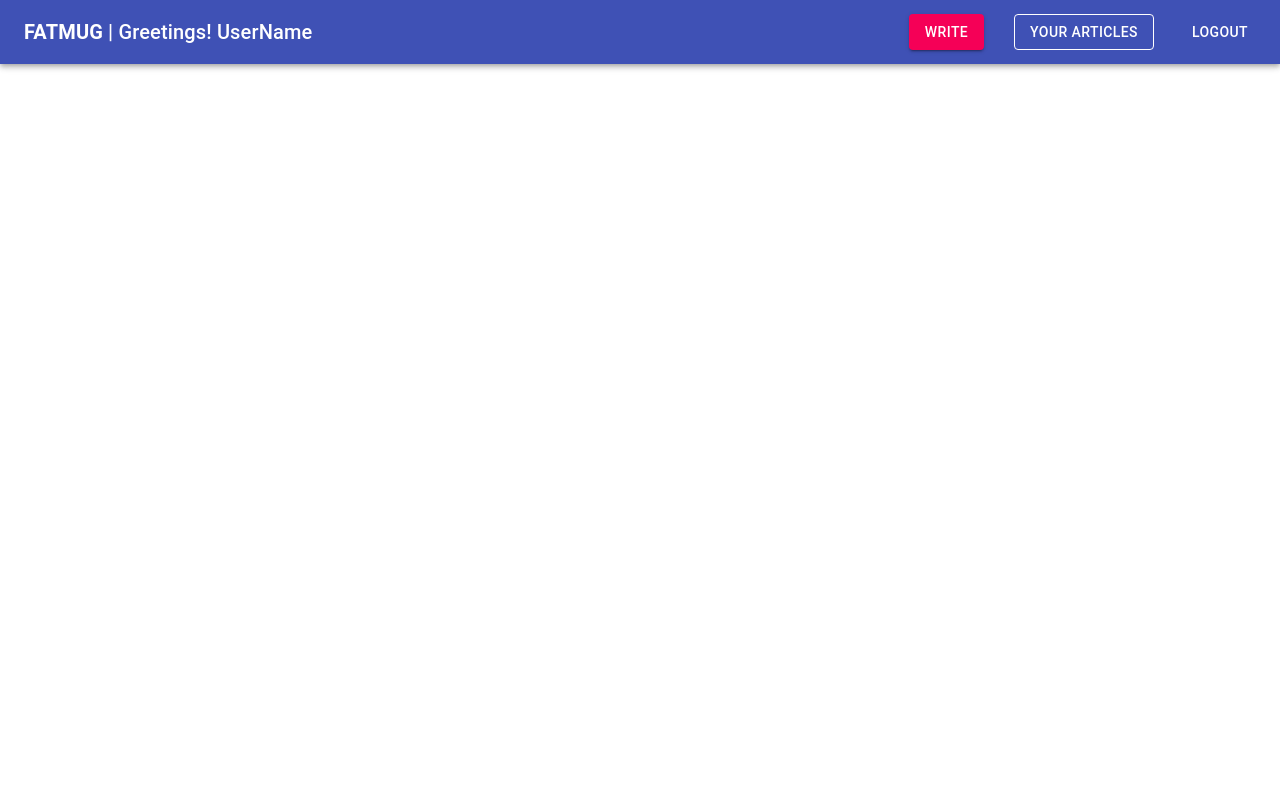
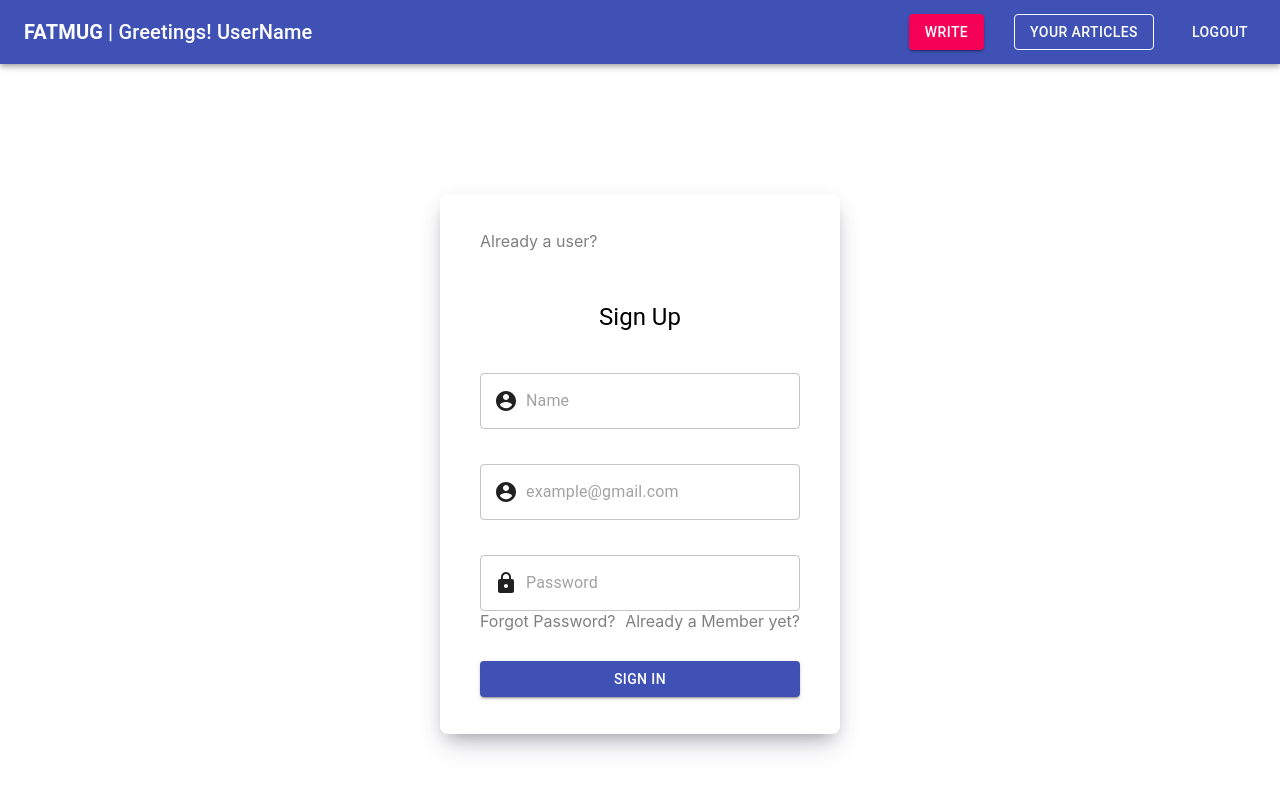
Before and after one commit to Mohammadshahzaib007/fatmug-blog-app-assignment, a React (Create React App) app: page /signup in a window 1280 px wide. Shown: the top 790 px of the page. Built offline with nearby package versions, Linux system fonts and the light colour scheme.

Commit message:
forms were completed

```diff
--- a/src/App.js
+++ b/src/App.js
@@ -6,6 +6,7 @@ import ArticleView from './pages/ArticleView';
 import Home from './pages/Home';
 import Login from './pages/Login';
 import MyArticle from './pages/MyArticle';
+import Signup from './pages/Signup';
 import writeArticle from './pages/writeArticle';
 
 function App () {
@@ -17,6 +18,7 @@ function App () {
        <Route exact path="/article-view" component={ArticleView} />
        <Route exact path="/your-articles" component={MyArticle} />
        <Route exact path="/login" component={Login} />
+       <Route exact path="/signup" component={Signup} />
      </Switch>
    </Layout>
   );
--- a/src/pages/Login.js
+++ b/src/pages/Login.js
@@ -1,4 +1,4 @@
-import React from 'react';
+import React, { useState } from 'react';
 import {
   Container,
   FormControl,
@@ -17,7 +17,8 @@ import { Link } from 'react-router-dom';
 const useStyles = makeStyles({
   formContainer: {
     width: '25rem',
-    height: '31.25rem',
+    minHeight: '31.25rem',
+    // padding: '20px 0',
     background: 'white',
     borderRadius: '8px',
     boxShadow:
@@ -31,6 +32,18 @@ const useStyles = makeStyles({
 function Login () {
   const classes = useStyles();
 
+  const [state, setState] = useState({
+    email: '',
+    password: ''
+  });
+
+  const inputChangeHandler = (e) => {
+    setState({
+      ...state,
+      [e.target.name]: e.target.value
+    });
+  };
+
   return (
     <section style={{ width: '100%', height: '80vh' }}>
       <Container style={{ width: '100%', height: '100%' }}>
@@ -41,14 +54,36 @@ function Login () {
           style={{ width: '100%', height: '100%' }}
         >
           <Grid className={classes.formContainer}>
-            <div style={{ width: '80%', height: '80%', display: 'flex', alignItems: 'center', justifyContent: 'center', flexDirection: 'column' }}>
-              <Link style={{ alignSelf: 'flex-start', marginBottom: '50px', color: 'rgba(0, 0, 0, .5)' }}>create a new account</Link>
+            <div
+              style={{
+                width: '80%',
+                height: '80%',
+                display: 'flex',
+                alignItems: 'center',
+                justifyContent: 'center',
+                flexDirection: 'column'
+              }}
+            >
+              <Link
+                to="/signup"
+                style={{
+                  alignSelf: 'flex-start',
+                  marginBottom: '50px',
+                  color: 'rgba(0, 0, 0, .5)'
+                }}
+              >
+                create a new account
+              </Link>
               <FormControl fullWidth>
-                <Typography variant="h5" style={{ textAlign: 'center', marginBottom: '40px' }}>
+                <Typography
+                  variant="h5"
+                  style={{ textAlign: 'center', marginBottom: '40px' }}
+                >
                   Log In
                 </Typography>
                 <TextField
-                style={{ marginBottom: '35px' }}
+                  name="email"
+                  style={{ marginBottom: '35px' }}
                   variant="outlined"
                   placeholder="example@gmail.com"
                   InputProps={{
@@ -58,8 +93,10 @@ function Login () {
                       </InputAdornment>
                     )
                   }}
+                  onChange={inputChangeHandler}
                 />
                 <TextField
+                  name="password"
                   variant="outlined"
                   placeholder="Password"
                   InputProps={{
@@ -69,13 +106,26 @@ function Login () {
                       </InputAdornment>
                     )
                   }}
+                  onChange={inputChangeHandler}
                 />
-                <div style={{ display: 'flex', justifyContent: 'space-between', marginBottom: '30px' }}>
-                  <Link style={{ color: 'rgba(0, 0, 0, .5)' }}>Forgot Password?</Link>
-                  <Link style={{ color: 'rgba(0, 0, 0, .5)' }}>Not a Member yet?</Link>
+                <div
+                  style={{
+                    display: 'flex',
+                    justifyContent: 'space-between',
+                    marginBottom: '30px'
+                  }}
+                >
+                  <Link style={{ color: 'rgba(0, 0, 0, .5)' }}>
+                    Forgot Password?
+                  </Link>
+                  <Link to="/signup" style={{ color: 'rgba(0, 0, 0, .5)' }}>
+                    Not a Member yet?
+                  </Link>
                 </div>
 
-                <Button variant="contained" color="primary" size="medium">SIGN IN</Button>
+                <Button variant="contained" color="primary" size="medium">
+                  SIGN IN
+                </Button>
               </FormControl>
             </div>
           </Grid>
--- a/src/pages/Signup.js
+++ b/src/pages/Signup.js
@@ -1,4 +1,4 @@
-import React from 'react';
+import React, { useState } from 'react';
 import {
   Container,
   FormControl,
@@ -17,7 +17,8 @@ import { Link } from 'react-router-dom';
 const useStyles = makeStyles({
   formContainer: {
     width: '25rem',
-    height: '31.25rem',
+    minHeight: '31.25rem',
+    padding: '20px 0',
     background: 'white',
     borderRadius: '8px',
     boxShadow:
@@ -30,6 +31,19 @@ const useStyles = makeStyles({
 
 function Signup () {
   const classes = useStyles();
+
+  const [state, setState] = useState({
+    name: '',
+    email: '',
+    password: ''
+  });
+
+  const inputChangeHandler = (e) => {
+    setState({
+      ...state,
+      [e.target.name]: e.target.value
+    });
+  };
 
   return (
     <section style={{ width: '100%', height: '80vh' }}>
@@ -52,13 +66,14 @@ function Signup () {
               }}
             >
               <Link
+                to="/login"
                 style={{
                   alignSelf: 'flex-start',
                   marginBottom: '50px',
                   color: 'rgba(0, 0, 0, .5)'
                 }}
               >
-                create a new account
+                Already a user?
               </Link>
               <FormControl fullWidth>
                 <Typography
@@ -68,6 +83,23 @@ function Signup () {
                   Sign Up
                 </Typography>
                 <TextField
+                  name="name"
+                  onChange={inputChangeHandler}
+                  style={{ marginBottom: '35px' }}
+                  variant="outlined"
+                  placeholder="Name"
+                  InputProps={{
+                    startAdornment: (
+                      <InputAdornment position="start">
+                        <AccountCircle />
+                      </InputAdornment>
+                    )
+                  }}
+                />
+
+                <TextField
+                  name="email"
+                  onChange={inputChangeHandler}
                   style={{ marginBottom: '35px' }}
                   variant="outlined"
                   placeholder="example@gmail.com"
@@ -80,6 +112,8 @@ function Signup () {
                   }}
                 />
                 <TextField
+                  name="password"
+                  onChange={inputChangeHandler}
                   variant="outlined"
                   placeholder="Password"
                   InputProps={{
@@ -100,8 +134,8 @@ function Signup () {
                   <Link style={{ color: 'rgba(0, 0, 0, .5)' }}>
                     Forgot Password?
                   </Link>
-                  <Link style={{ color: 'rgba(0, 0, 0, .5)' }}>
-                    Not a Member yet?
+                  <Link to="/login" style={{ color: 'rgba(0, 0, 0, .5)' }}>
+                    Already a Member yet?
                   </Link>
                 </div>
 
```
